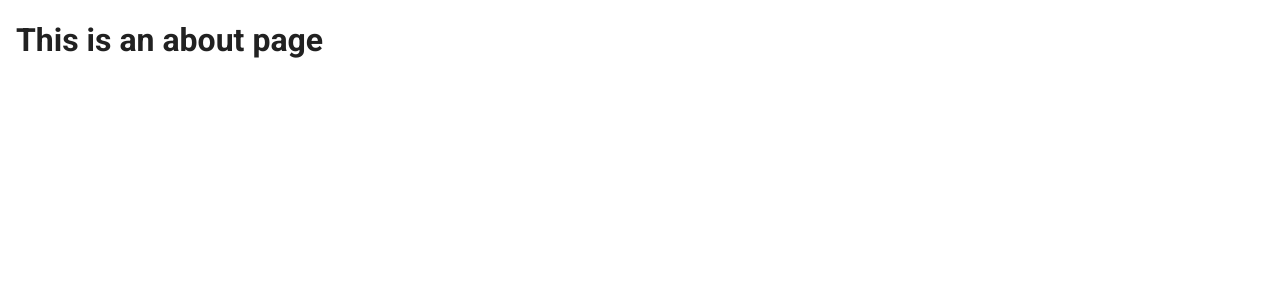
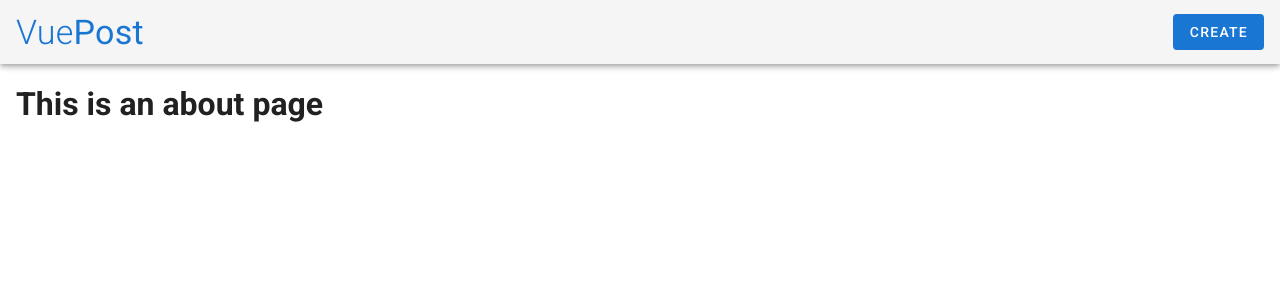
Before and after one commit to Samolote/vue-blog, a Vue app: page /about in a window 1280 px wide. Shown: the top 300 px of the page. Built offline with nearby package versions, Linux system fonts and the light colour scheme.

Commit message:
Create TheNavbar component

```diff
--- a/src/App.vue
+++ b/src/App.vue
@@ -1,5 +1,6 @@
 <template>
   <v-app>
+    <TheNavbar />
     <v-main class="ma-4">
       <router-view></router-view>
     </v-main>
@@ -7,7 +8,10 @@
 </template>
 
 <script>
+import TheNavbar from './components/TheNavbar.vue';
+
 export default {
+  components: { TheNavbar },
   name: 'App',
 };
 </script>
--- /dev/null
+++ b/src/components/TheNavbar.vue
@@ -0,0 +1,18 @@
+<template>
+  <v-app-bar app>
+    <router-link to="/">
+      <v-app-bar-title class="text-h4 primary--text">
+        <span class="font-weight-light">Vue</span>
+        <span>Post</span>
+      </v-app-bar-title>
+    </router-link>
+    <v-spacer />
+    <v-btn depressed color="primary">Create</v-btn>
+  </v-app-bar>
+</template>
+
+<script>
+export default {
+  name: 'TheNavbar',
+};
+</script>
```
